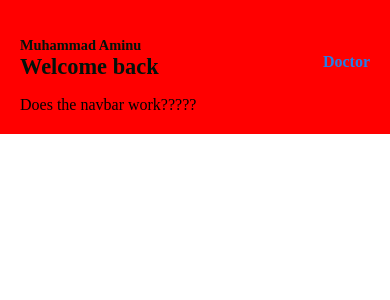
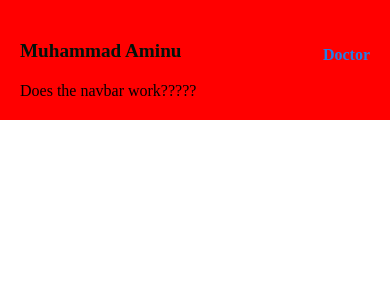
Before and after one commit to Fareed0001/Medical-records-system-01, a Next.js app: page /DoctorDashboard in a window 390 px wide. Shown: the top 300 px of the page. Built offline with nearby package versions, Linux system fonts and the light colour scheme; some icons are missing.

Commit message:
first mobile view push

```diff
--- a/src/components/Navbar/Navbar.module.css
+++ b/src/components/Navbar/Navbar.module.css
@@ -91,6 +91,15 @@
     .offCanvas {
      display: inline-block;
     }
+
+    .username {
+        font-size: 1.2rem;
+        font-weight: 600;
+    }
+
+    .welcome {
+        display: none;
+    }
 }
 
 /* start of phone styles */
```
